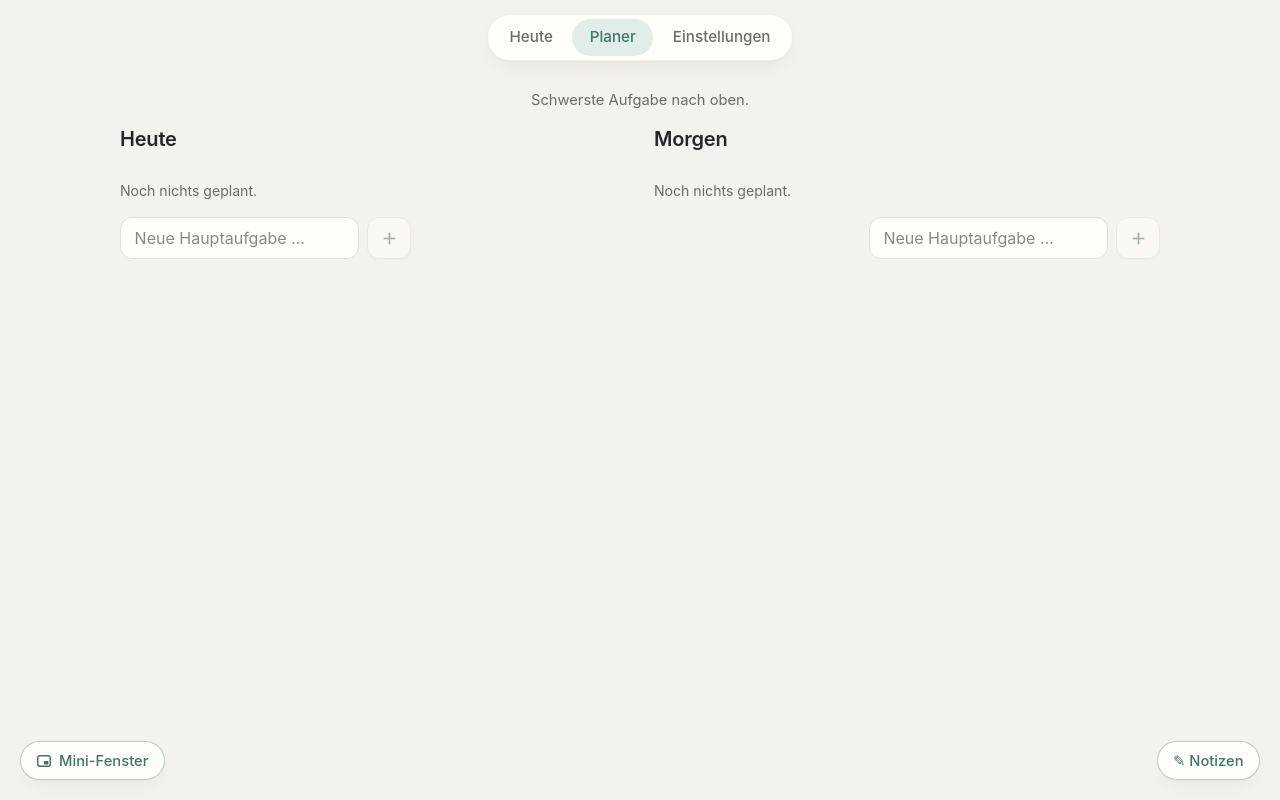
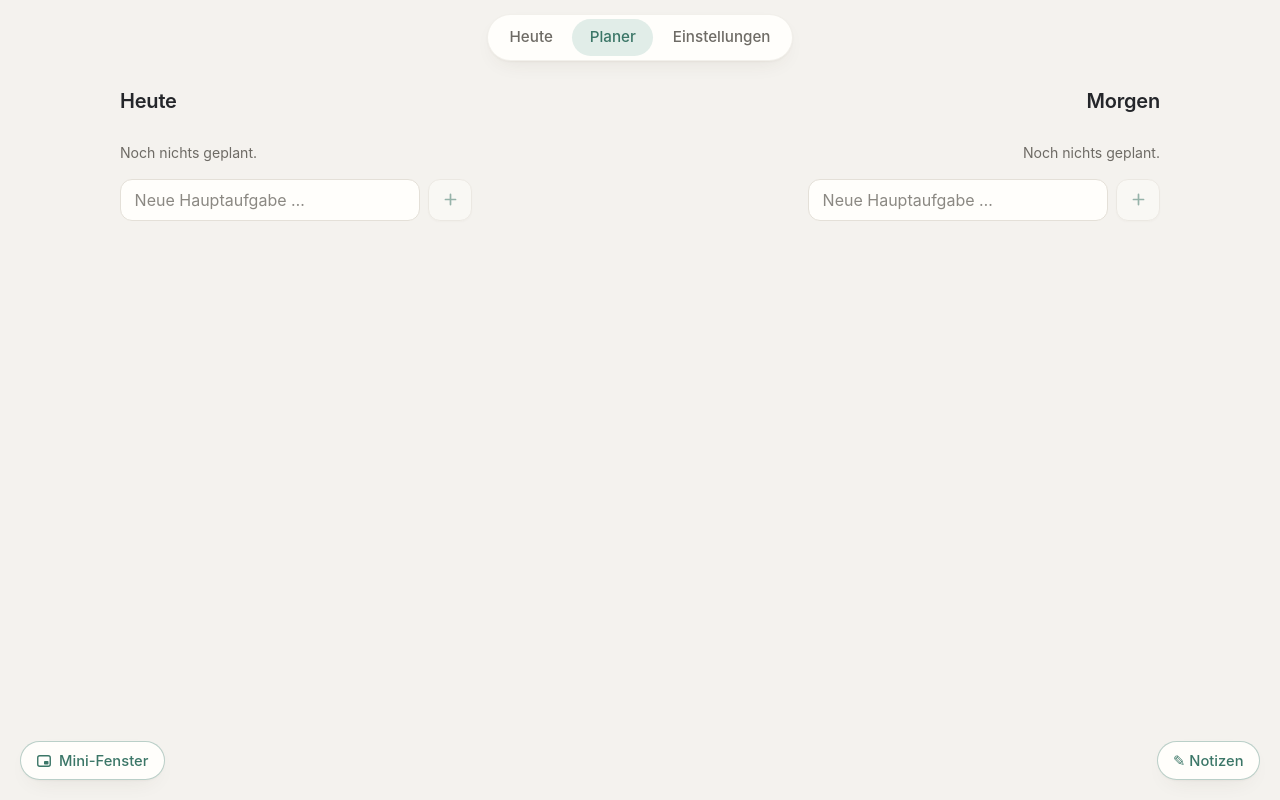
Before and after one commit to bahri-a/tagesplan, a React (Vite) app: page / in a window 1280 px wide. Both pictures are taken after a click on the button "Jetzt planen". Built offline with nearby package versions, Linux system fonts and the light colour scheme.

Commit message:
Planer: gleich breite Eingaben, „Morgen“ gespiegelt rechts, Hinweis „Schwerste Aufgabe nach oben“ entfernt
Co-Authored-By: Claude Opus 5.5 <noreply@anthropic.com>
Claude-Session: https://claude.ai/code/session_01Kyv4RzNZtGcHQz3Rpb9GjT

```diff
--- a/src/config/texts.ts
+++ b/src/config/texts.ts
@@ -135,7 +135,6 @@ export const T = {
   plan: {
     today: 'Heute',
     tomorrow: 'Morgen',
-    hardestFirst: 'Schwerste Aufgabe nach oben.',
     overLimit: (max: number) =>
       `Das sind mehr als deine üblichen ${max} Hauptaufgaben. Das ist okay – vielleicht passt eine auch auf einen anderen Tag.`,
     newTask: 'Neue Hauptaufgabe …',
--- a/src/screens/PlanScreen.tsx
+++ b/src/screens/PlanScreen.tsx
@@ -191,7 +191,6 @@ export function PlanScreen({ onTaskDeleted, onNotice }: Props) {
 
   return (
     <div className="plan">
-      <p className="plan-hint muted">{T.plan.hardestFirst}</p>
       <DndContext
         sensors={sensors}
         collisionDetection={collisionDetection}
@@ -317,8 +316,6 @@ function DayColumn(props: DayColumnProps) {
           value={newTitle}
           placeholder={T.plan.newTask}
           aria-label={`${T.plan.newTask} (${label})`}
-          // Wächst mit dem Text, von der Länge des Platzhalters bis zu einer ruhigen Obergrenze.
-          style={{ width: `calc(${Math.min(Math.max(newTitle.length, T.plan.newTask.length) + 2, 36)}ch + 1.7em)` }}
           onChange={(e) => setNewTitle(e.target.value)}
         />
         <button type="submit" className="btn new-task-add" disabled={!newTitle.trim()} aria-label={T.plan.add} title={T.plan.add}>
--- a/src/screens/plan.css
+++ b/src/screens/plan.css
@@ -3,12 +3,6 @@
 .plan {
   max-width: 1040px;
   margin: 0 auto;
-}
-
-.plan-hint {
-  margin-bottom: 1rem;
-  text-align: center;
-  font-size: 0.92rem;
 }
 
 .plan-columns {
@@ -49,19 +43,26 @@
   list-style: none;
 }
 
+/* Beide Eingaben gleich breit: „Heute“ links, „Morgen“ rechts. */
 .new-task {
   display: flex;
   gap: 0.5rem;
+  width: 22rem;
   max-width: 100%;
   align-self: flex-start;
 }
 
 .new-task .input {
-  flex: 0 1 auto;
+  flex: 1;
   min-width: 0;
 }
 
-/* „Morgen“ hat seine Eingabe rechts, damit man die beiden Tage auf einen Blick unterscheidet. */
+/* „Morgen“ gespiegelt: Überschrift, Hinweis und Eingabe rechts – so unterscheidet man die Tage auf einen Blick. */
+.plan-column:nth-child(2) .plan-column-title,
+.plan-column:nth-child(2) .plan-empty {
+  text-align: right;
+}
+
 .plan-column:nth-child(2) .new-task {
   align-self: flex-end;
 }
```
